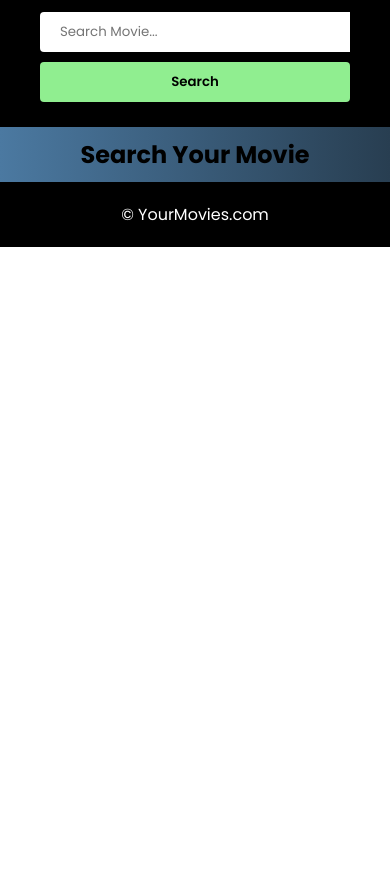
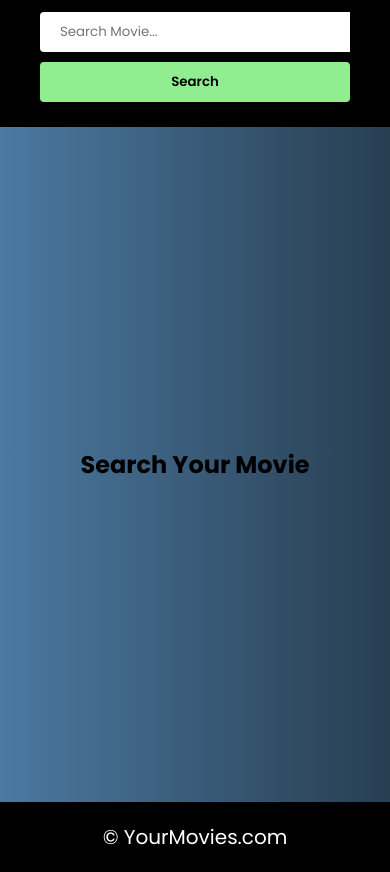
Before and after one commit to Prashantkumar999/YourMovies, a plain HTML site: page index.html in a window 390 px wide. Shown: the part 58-930 px from the top of the page. Before the commit the page ends 844 px from the top, so only its background shows below. Drawn offline with Linux system fonts and the light colour scheme.

Commit message:
Update style.css

```diff
--- a/style.css
+++ b/style.css
@@ -131,7 +131,12 @@ footer {
 }
 
 
-@media (max-width: 768px) {
+
+@media (max-width: 1024px) {
+    .main-container {
+        width: 90%;
+    }
+
     .navbar {
         flex-direction: column;
         align-items: flex-start;
@@ -142,8 +147,7 @@ footer {
         margin-top: 10px;
     }
 
-    input,
-    button {
+    input, button {
         width: 100%;
         box-sizing: border-box;
         margin: 5px 0;
@@ -154,22 +158,9 @@ footer {
     }
 }
 
-@media (max-width: 480px) {
-    .logo {
-        font-size: 1.5rem;
-    }
-}
-
-
-@media (max-width: 1024px) {
-    .main-container {
-        width: 90%;
-    }
-}
-
 @media (max-width: 768px) {
     main section {
-        min-height: auto;
+        min-height: 80vh;
     }
 
     .main-container {
@@ -201,6 +192,10 @@ footer {
 }
 
 @media (max-width: 480px) {
+    .logo {
+        font-size: 1.5rem;
+    }
+
     .main-container {
         width: 100%;
         padding: 10px;
@@ -209,8 +204,4 @@ footer {
     .movie-info h2 {
         font-size: 24px;
     }
-
-    footer p {
-        font-size: 16px;
-    }
 }
```
